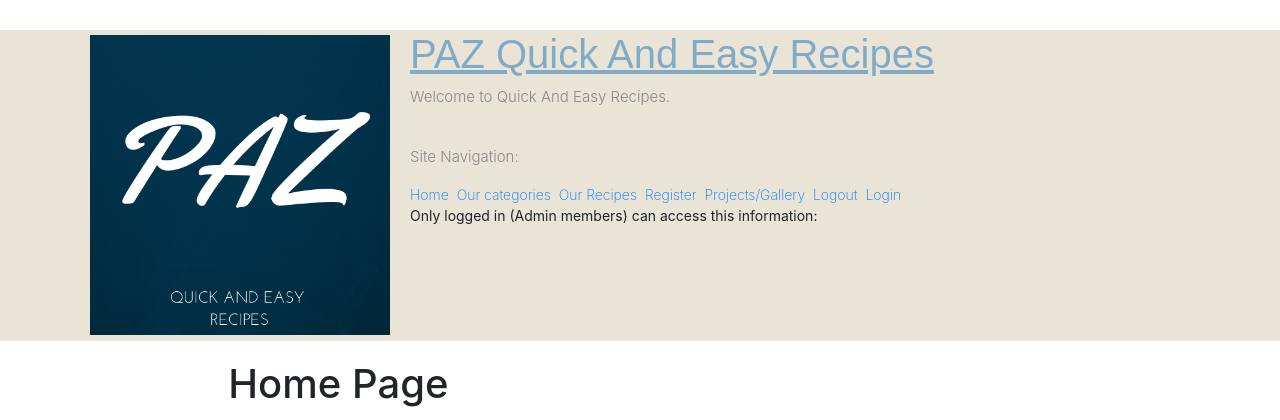
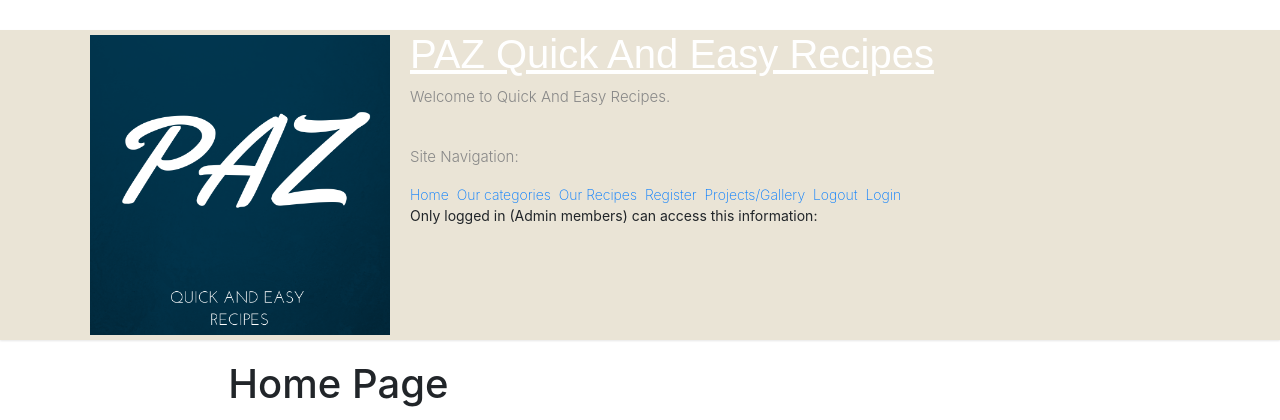
Before and after one commit to AntonyJones-92019124/Team-Project-Secure-Web-App-Team-Component-PAZ-, a Django app: page /home/ in a window 1280 px wide, with the pointer over the restyled element. Shown: the top 420 px of the page. Run offline with Django 3.2, Linux system fonts and the light colour scheme; some libraries are stand-ins or nearby versions.

Commit message:
Header title hover color added

```diff
--- a/home/static/style_downloaded.css
+++ b/home/static/style_downloaded.css
@@ -1306,7 +1306,7 @@ body.wide {
 	font-family: Brushstroke, fantasy;
 }
 #site-title a:hover {
-	color: #80abc8;
+	color: #ffffff;
 }
 #site-description {
 	line-height: 1.5;
```
